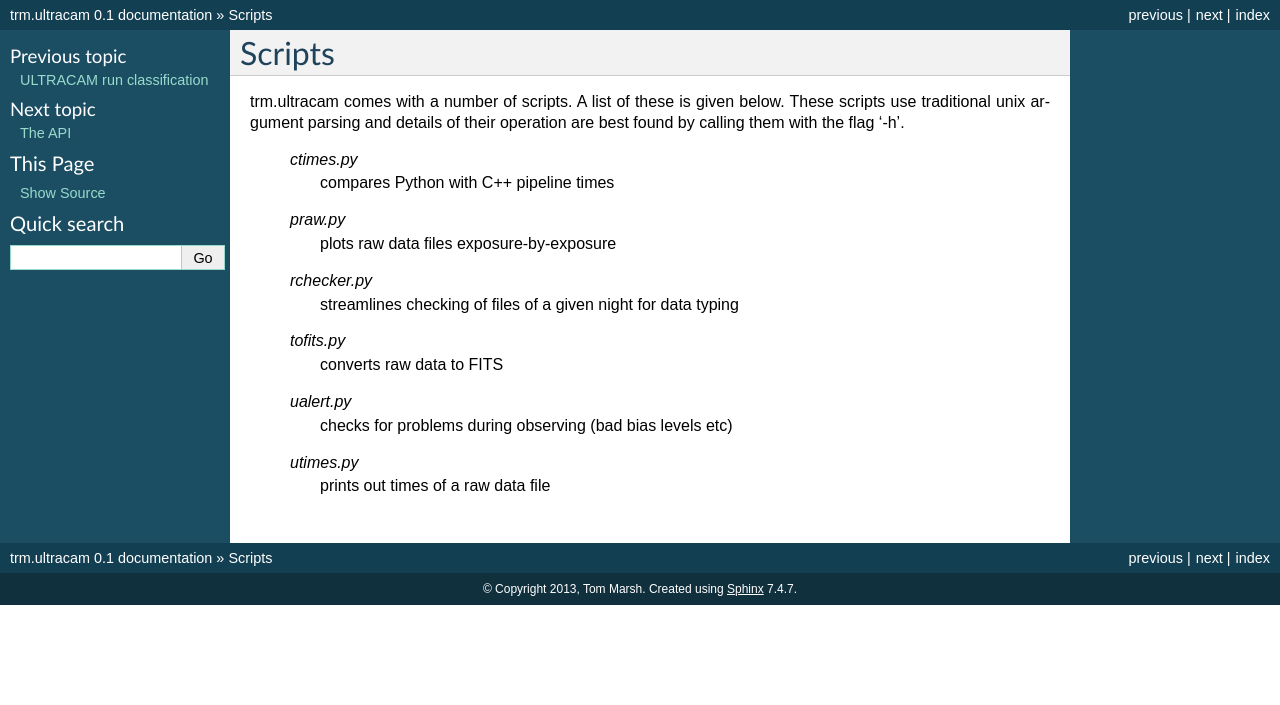
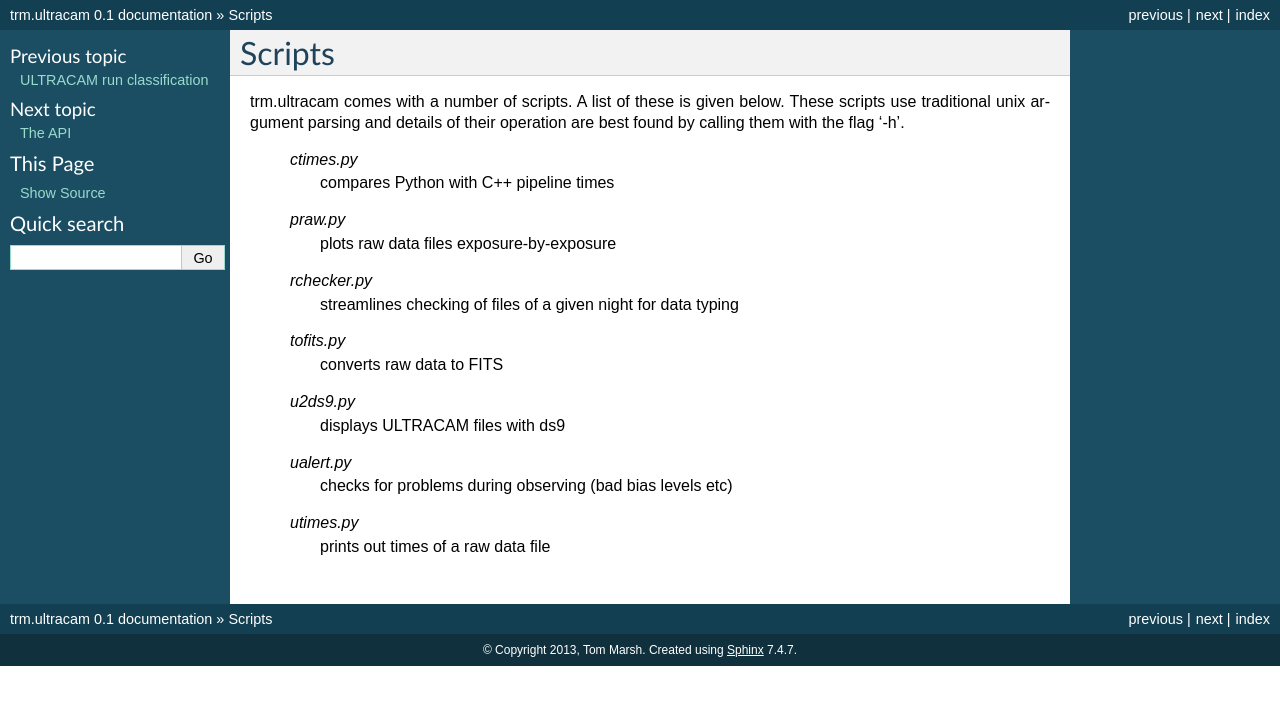
Before and after one commit to trmrsh/trm-ultracam, a Sphinx documentation site: the page built from docs/scripts.rst, in a window 1280 px wide. Shown: the top 705 px of the page. Built offline with Sphinx 7.4.7, drawn with Linux system fonts in a browser that asks for light colours; pages that are not in the unit, such as notebooks, are missing from menus.

Commit message:
index.rst, scripts.rst -- documentation updates
Now include the README for its installation instructions and added new script in.

```diff
--- a/docs/index.rst
+++ b/docs/index.rst
@@ -23,6 +23,7 @@
    types
    scripts
    api
+   README
 
 Indices and tables
 ==================
--- a/docs/scripts.rst
+++ b/docs/scripts.rst
@@ -13,6 +13,8 @@
     streamlines checking of files of a given night for data typing
  *tofits.py*
     converts raw data to FITS
+ *u2ds9.py*
+    displays ULTRACAM files with ds9
  *ualert.py*
     checks for problems during observing (bad bias levels etc)
  *utimes.py*
```
